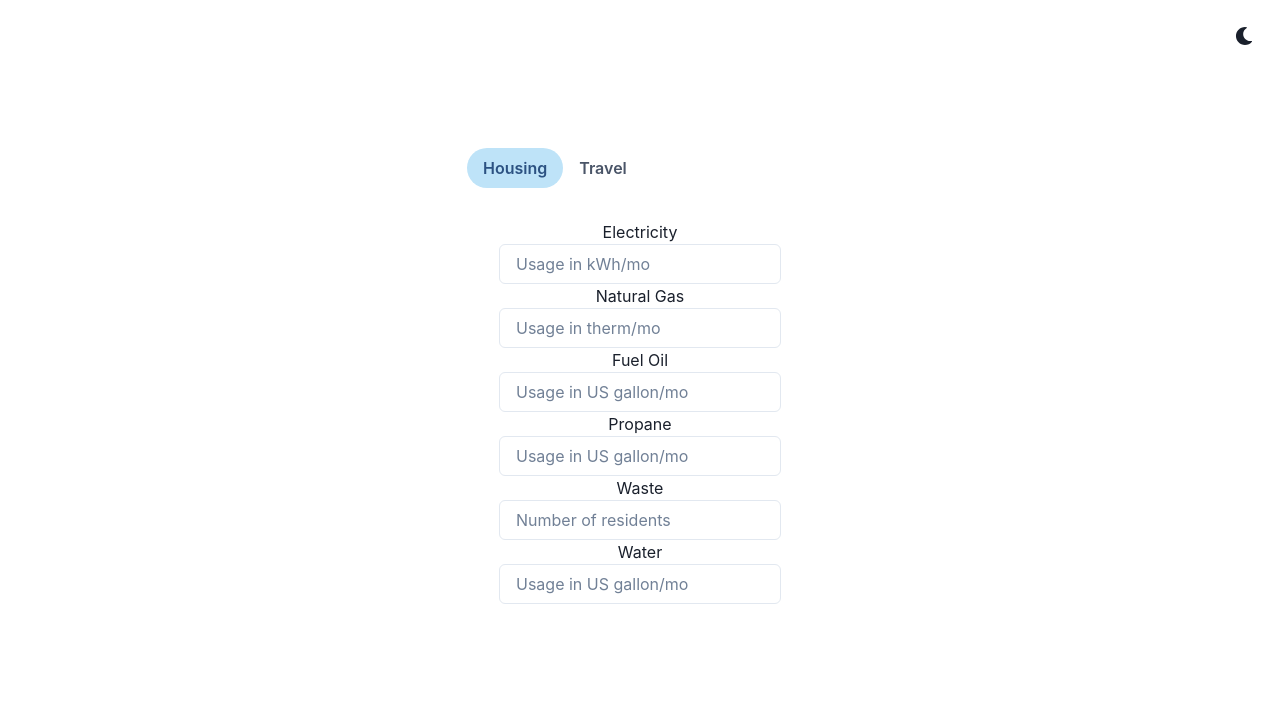
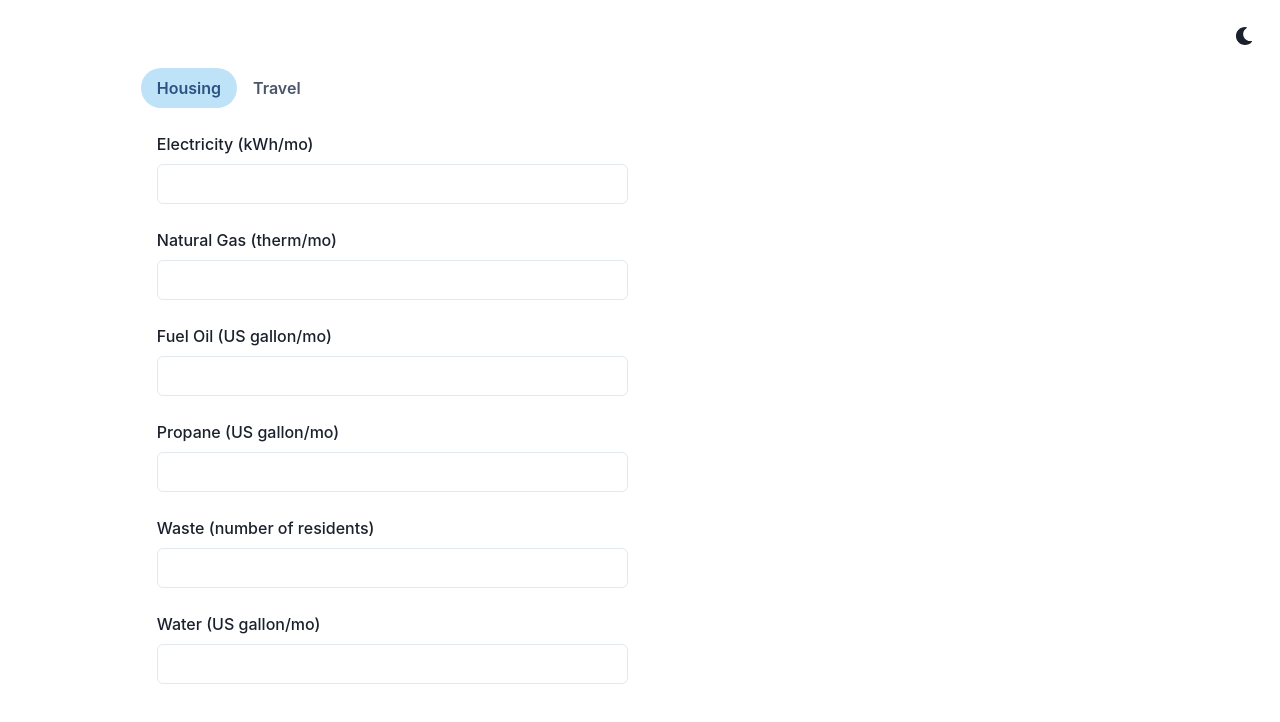
Before and after one commit to kchuang7/carbon-calculator, a React app: page / in a window 1280 px wide. Shown: the top 722 px of the page. Built offline with nearby package versions, Linux system fonts and the light colour scheme.

Commit message:
feat: prevent emissions web request if a non-number is entered in input

```diff
--- a/package.json
+++ b/package.json
@@ -1,6 +1,6 @@
 {
   "name": "carbon-calculator",
-  "version": "0.2.4",
+  "version": "0.2.5",
   "private": true,
   "type": "module",
   "dependencies": {
--- a/src/components/Main/Housing.tsx
+++ b/src/components/Main/Housing.tsx
@@ -1,7 +1,10 @@
 import React, { ChangeEvent } from 'react'
 import axios from 'axios'
 import {
+  Box,
   Flex,
+  FormLabel,
+  Text,
   Input
 } from '@chakra-ui/react'
 // types
@@ -10,39 +13,32 @@ import MainPropTypes from '../../types/MainPropTypes'
 
 interface InputType {
   label: string
-  placeholder: string
   valueName: string
 }
 
 const HOUSING_INPUTS: InputType[] = [
   {
-    label: 'Electricity',
-    placeholder: 'Usage in kWh/mo',
+    label: 'Electricity (kWh/mo)',
     valueName: 'electricity'
   },
   {
-    label: 'Natural Gas',
-    placeholder: 'Usage in therm/mo',
+    label: 'Natural Gas (therm/mo)',
     valueName: 'naturalGas'
   },
   {
-    label: 'Fuel Oil',
-    placeholder: 'Usage in US gallon/mo',
+    label: 'Fuel Oil (US gallon/mo)',
     valueName: 'fuelOil'
   },
   {
-    label: 'Propane',
-    placeholder: 'Usage in US gallon/mo',
+    label: 'Propane (US gallon/mo)',
     valueName: 'lfg'
   },
   {
-    label: 'Waste',
-    placeholder: 'Number of residents',
+    label: 'Waste (number of residents)',
     valueName: 'waste'
   },
   {
-    label: 'Water',
-    placeholder: 'Usage in US gallon/mo',
+    label: 'Water (US gallon/mo)',
     valueName: 'water'
   }
 ]
@@ -50,31 +46,35 @@ const HOUSING_INPUTS: InputType[] = [
 function Housing ({ usageValues, setUsageValues }: MainPropTypes): JSX.Element {
   const handleChange = ({ target }: ChangeEvent<HTMLInputElement>, valueName: string): void => {
     const value: string = target.value
+
+    // only make web request if parsed input is number
+    if (!isNaN(Number(value))) {
       axios.get(`/emissions/housing/${valueName}?usage=${value}`)
-      .then((): void => {
+        .then(({ data }): void => {
+          console.log(data)
           setUsageValues((prev: UsageValuesType): UsageValuesType => ({
             ...prev,
-          [valueName]: isNaN(Number(value))
-            ? prev[valueName]
-            : value
+            [valueName]: value
           }))
         })
         .catch(console.error)
+    } // end if
   } // end handleChange
 
   return (
-    <Flex w='100%' p='4' align="center" justify="center" direction="column">
+    <Flex w='50%' align="left" justify="center" direction="column">
       {
         HOUSING_INPUTS.map((subcategory: InputType): JSX.Element => (
-          <React.Fragment key={subcategory.label}>
-            {subcategory.label}
+          <Box key={subcategory.label} my='2'>
+            <FormLabel>
+              <Text mb='2'>{subcategory.label}</Text>
               <Input
                 autoComplete='new-password'
-              placeholder={subcategory.placeholder}
                 value={usageValues[subcategory.valueName]}
                 onChange={(e) => handleChange(e, subcategory.valueName)}
               />
-          </React.Fragment>
+            </FormLabel>
+          </Box>
         ))
       }
     </Flex>
--- a/src/components/Main/index.tsx
+++ b/src/components/Main/index.tsx
@@ -13,7 +13,7 @@ import MainPropTypes from '../../types/MainPropTypes'
 function Main (props: MainPropTypes): JSX.Element {
   return (
     <Flex h='80vh' p='4' align="center" justify="center">
-      <Tabs variant='soft-rounded' colorScheme='blue'>
+      <Tabs w='80%' variant='soft-rounded' colorScheme='blue'>
         <TabList>
           <Tab>Housing</Tab>
           <Tab>Travel</Tab>
```
Lines whose indentation alone changed are shown as unchanged.
